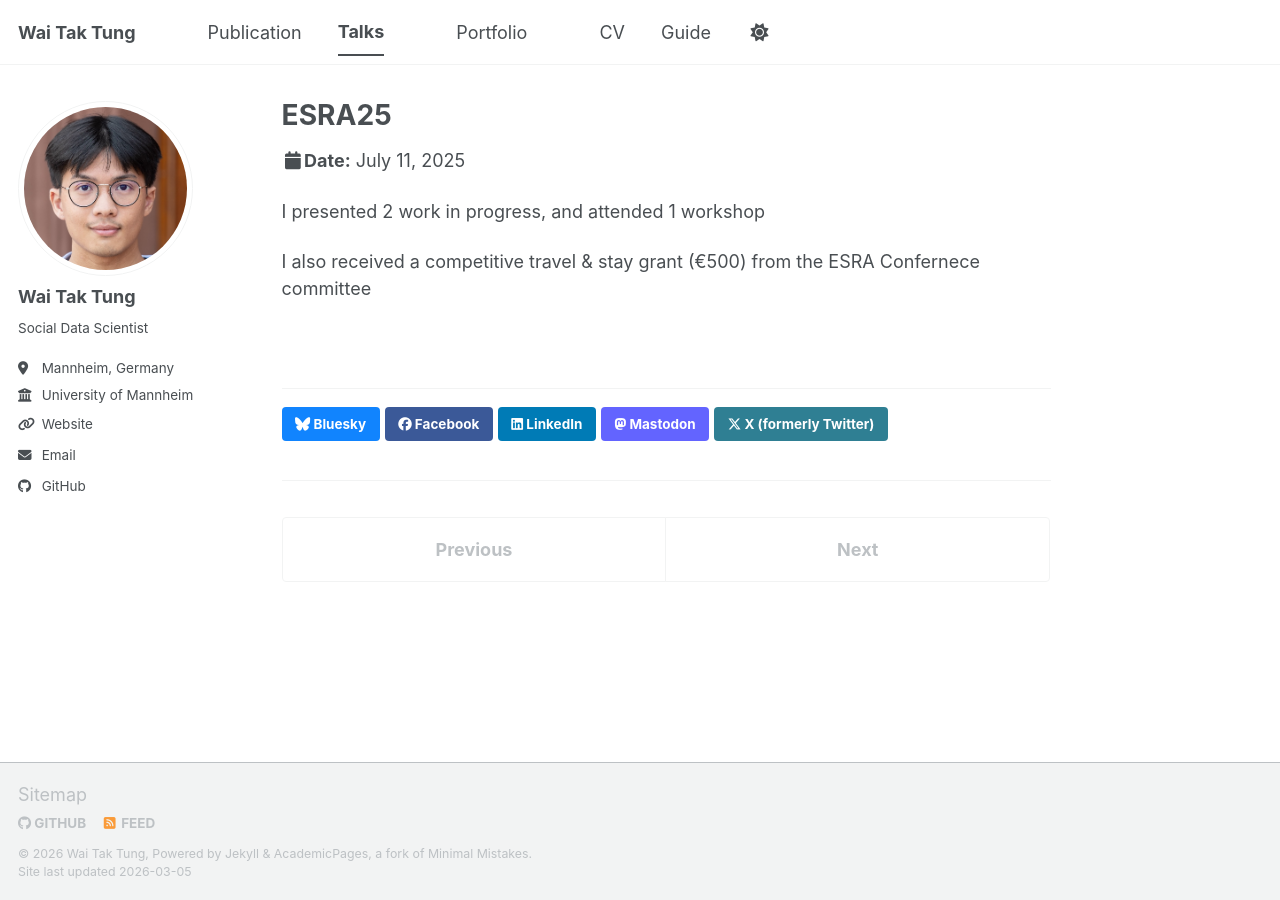
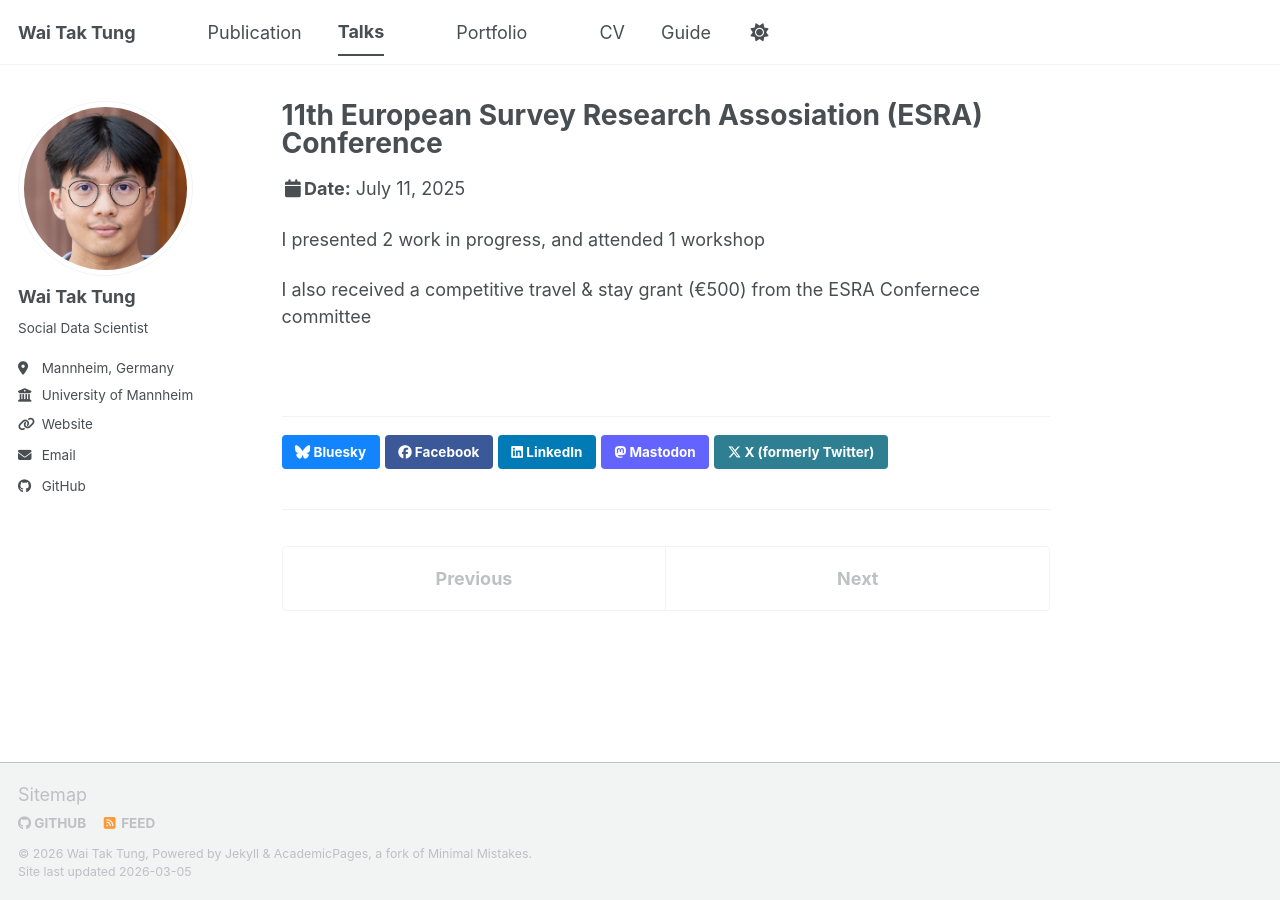
Before and after one commit to wttung/wttung.github.io, a Jekyll site: the page built from _talks/ESRA25.md, in a window 1280 px wide. Built offline with Jekyll 4.4.1, drawn with Linux system fonts in a browser that asks for light colours; a script bundle is joined from its source files by our own code; library files that are not in the unit come from our copies.

Commit message:
Update ESRA25.md

```diff
--- a/_talks/ESRA25.md
+++ b/_talks/ESRA25.md
@@ -1,5 +1,5 @@
 ---
-title: "ESRA25"
+title: "11th European Survey Research Assosiation (ESRA) Conference"
 collection: Conference presentation
 type: Presentation + Workshop
 permalink:
```
